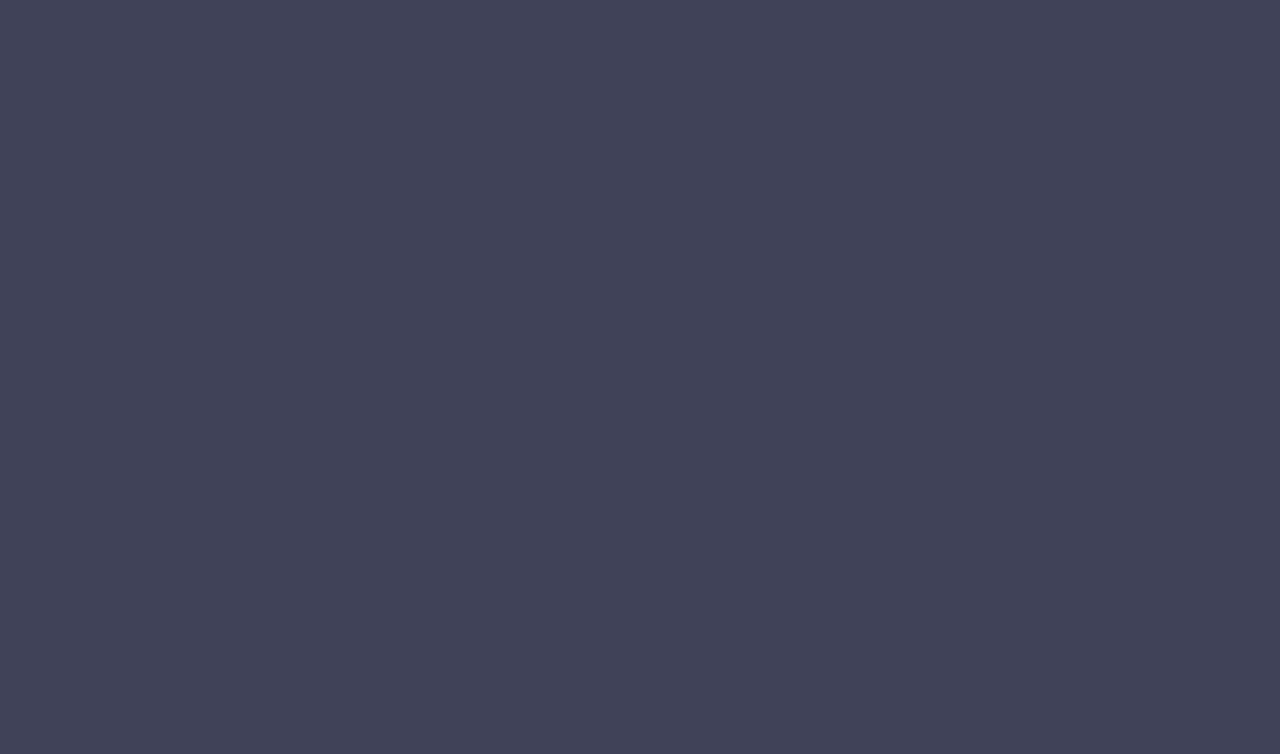
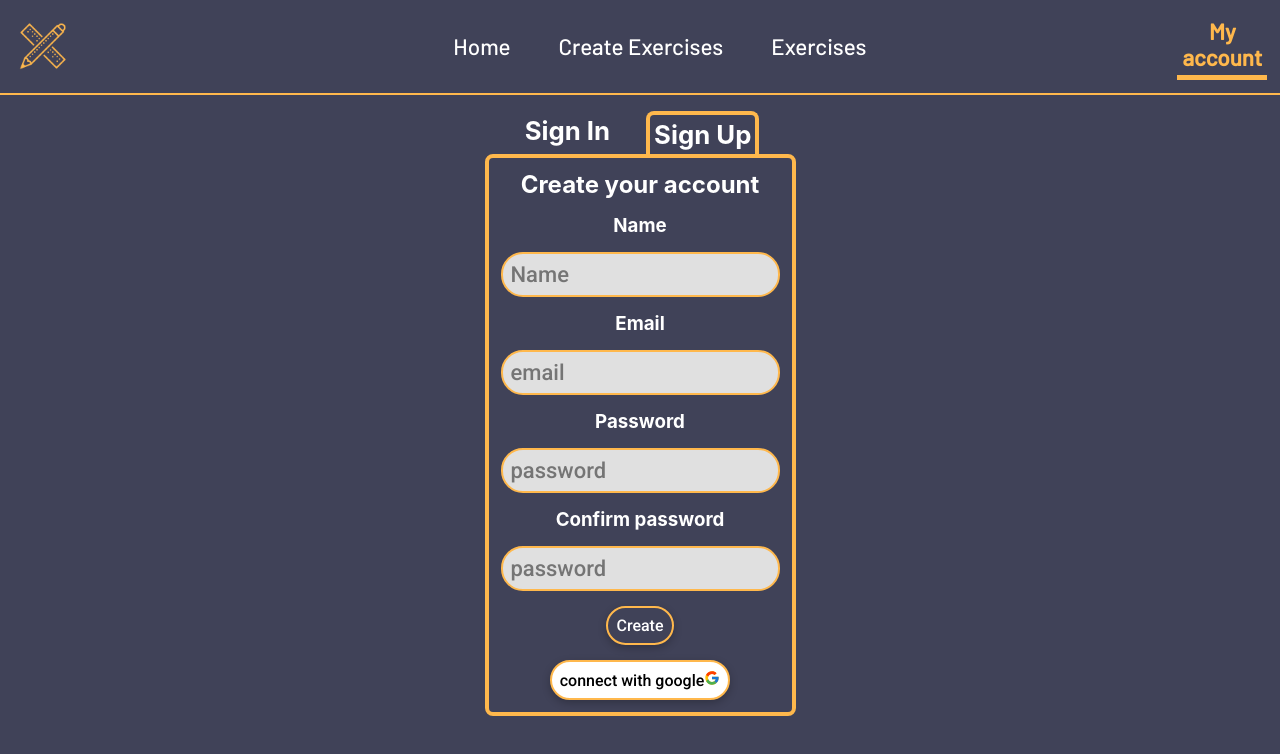
Before and after one commit to fang44Zen/pardonmyfrench, a React (Create React App) app: page /pardonmyfrench/login-page/signup in a window 1280 px wide. Before the commit this address had no page. Shown: the top 754 px of the page. Built offline with nearby package versions, Linux system fonts and the light colour scheme.

Commit message:
correction props push 1 03/10

```diff
--- a/src/App.js
+++ b/src/App.js
@@ -13,17 +13,20 @@ function App() {
   return (
     <div className="App">
       <Routes>
-        <Route path="/" element={<Navbar />}>
+        <Route path="pardonmyfrench" element={<Navbar />}>
           <Route index element={<HomePage />} />
-          <Route path="/exercices" element={<Exercices />} />
-          <Route path="/create-exo" element={<CreateExo />} />
+          <Route path="/pardonmyfrench/exercices" element={<Exercices />} />
+          <Route path="/pardonmyfrench/create-exo" element={<CreateExo />} />
           <Route
-            path="/create-exo/questions-creator"
+            path="/pardonmyfrench/create-exo/questions-creator"
             element={<CreateQuestion />}
           />
-          <Route exact path="/login-page" element={<AuthPage />}>
+          <Route exact path="/pardonmyfrench/login-page" element={<AuthPage />}>
             <Route index element={<SignIn />} />
-            <Route path="/login-page/signup" element={<SignUp />} />
+            <Route
+              path="/pardonmyfrench/login-page/signup"
+              element={<SignUp />}
+            />
           </Route>
         </Route>
       </Routes>
--- a/src/components/authentification/auth-menu.jsx
+++ b/src/components/authentification/auth-menu.jsx
@@ -21,7 +21,7 @@ const AuthMenu = () => {
             className={({ isActive }) =>
               isActive ? "auth-bar_link-active" : "auth-bar_link-unactive"
             }
-            to="/login-page/signup"
+            to="signup"
           >
             <h3>Sign Up</h3>
           </NavLink>
--- a/src/components/authentification/sign-in/sign-in.jsx
+++ b/src/components/authentification/sign-in/sign-in.jsx
@@ -23,7 +23,7 @@ const SignIn = () => {
   const navigate = useNavigate();
 
   const redirectHomePage = () => {
-    navigate("/");
+    navigate("/pardonmyfrench");
   };
   const createUserAndFetchDisplayName = async (user) => {
     await createUserDocumentFromAuth(user);
@@ -58,6 +58,7 @@ const SignIn = () => {
       const { user } = await signInUserMailnPass(email, password);
       setCurrentUser(user);
       setInputValues(defaultInputValues);
+      createUserAndFetchDisplayName(user);
       redirectHomePage();
     } catch (error) {
       switch (error.code) {
--- a/src/components/authentification/sign-up/sign-up.jsx
+++ b/src/components/authentification/sign-up/sign-up.jsx
@@ -23,7 +23,7 @@ const SignUp = () => {
   const navigate = useNavigate();
 
   const redirectHomePage = () => {
-    navigate("/");
+    navigate("/pardonmyfrench");
   };
 
   const inputHandler = (event) => {
--- a/src/components/navigation-bar/navbar.component.jsx
+++ b/src/components/navigation-bar/navbar.component.jsx
@@ -21,7 +21,8 @@ const Navbar = () => {
         <img src={mainlogo} alt="main-logo" />
         <ul className="navbar_links">
           <NavLink
-            to="/"
+            to=""
+            end
             className={({ isActive }) =>
               isActive ? "navbar-link-active" : "navbar-link-unactive"
             }
--- a/src/routes/home/home-page.jsx
+++ b/src/routes/home/home-page.jsx
@@ -4,7 +4,7 @@ import { UserContext } from "../../context/UserContext";
 import "./home.scss";
 
 const HomePage = () => {
-  const [userName, setUserName] = useState("oui");
+  const [userName, setUserName] = useState("");
   const { currentUserName, currentUser } = useContext(UserContext);
 
   // useEffect(() => {
```
